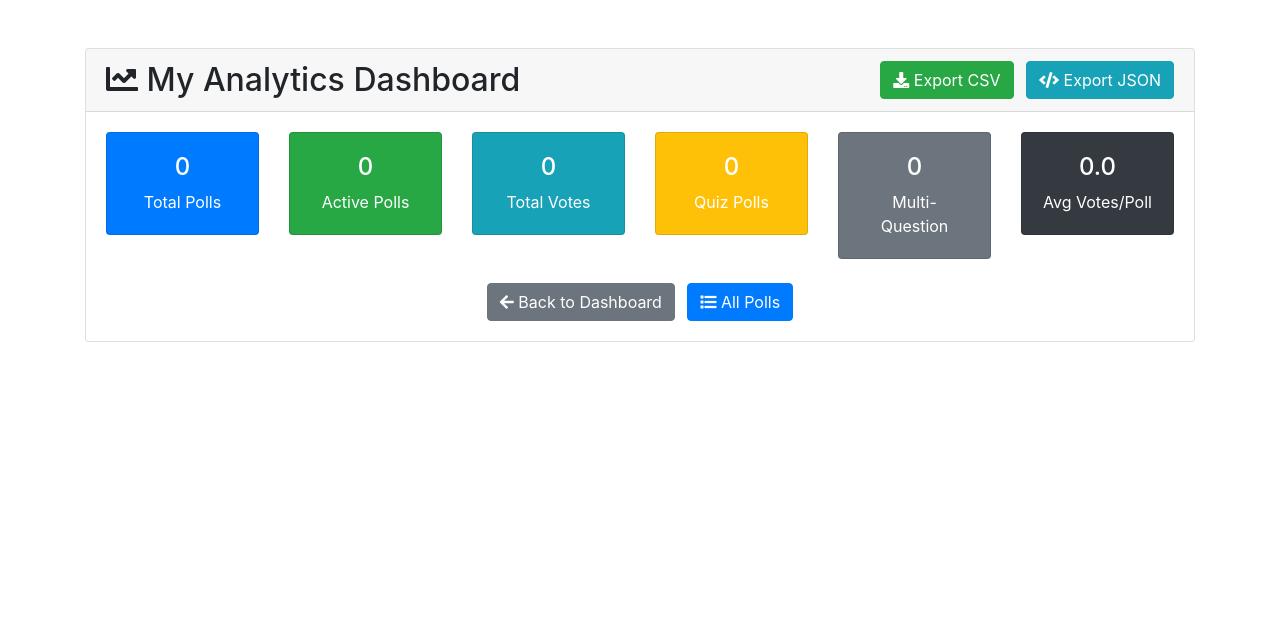
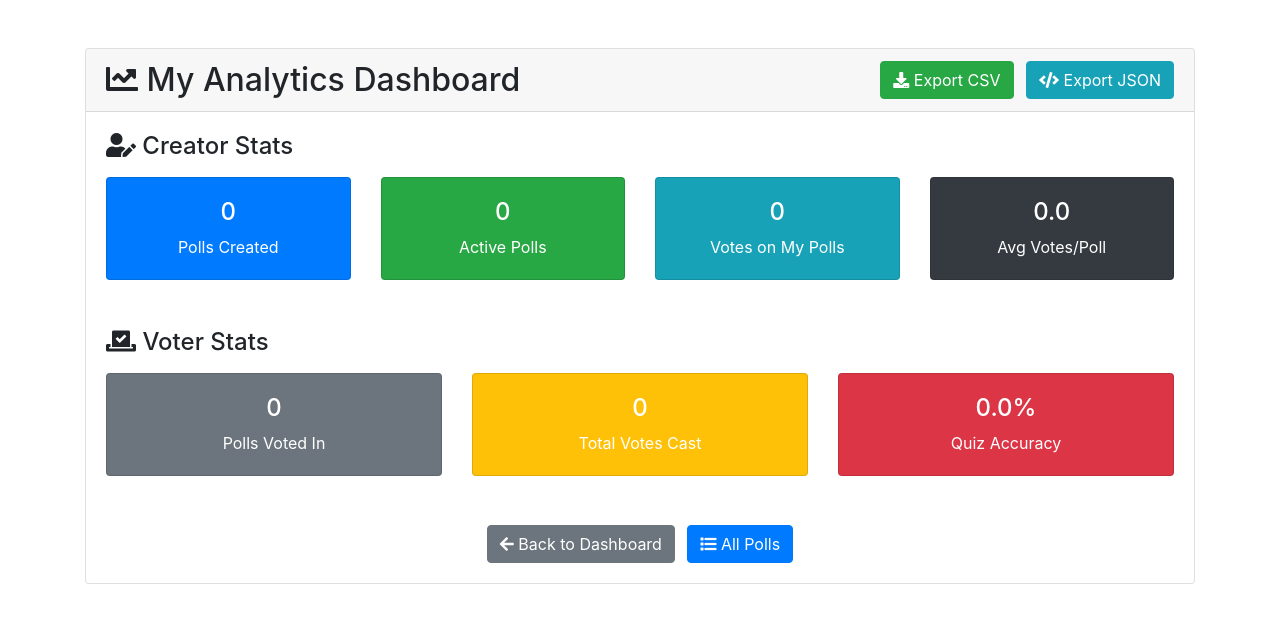
Before and after one commit to Est1ege/Poll-system, a Django app: page /polls/user/analytics/ in a window 1280 px wide. Shown: the part 56-679 px from the top of the page. Run offline with Django 3.2, Linux system fonts and the light colour scheme; the visitor is signed in with stand-in values (Sample User, id 1); data that the repository does not hold is empty; some libraries are stand-ins or nearby versions.

Commit message:
dashboard

```diff
--- a/polls/templates/polls/user_analytics.html
+++ b/polls/templates/polls/user_analytics.html
@@ -5,8 +5,6 @@
 
 {% block content %}
 <div class="container mt-4">
-  <div class="row">
-    <div class="col-md-12">
   <div class="card">
     <div class="card-header d-flex justify-content-between align-items-center">
       <h2 class="mb-0">
@@ -22,102 +20,128 @@
         </a>
       </div>
     </div>
+
     <div class="card-body">
-          <!-- Общая статистика -->
-          <div class="row mb-4">
-            <div class="col-md-2">
+      <!-- Статистика создателя -->
+      <div class="mb-5">
+        <h4 class="mb-3"><i class="fas fa-user-edit"></i> {% trans "Creator Stats" %}</h4>
+        <div class="row">
+          <div class="col-md-3">
             <div class="card bg-primary text-white">
               <div class="card-body text-center">
-                  <h4>{{ total_polls }}</h4>
-                  <p class="mb-0">{% trans "Total Polls" %}</p>
+                <h4>{{ total_polls_created }}</h4>
+                <p class="mb-0">{% trans "Polls Created" %}</p>
               </div>
             </div>
           </div>
-            <div class="col-md-2">
+          <div class="col-md-3">
             <div class="card bg-success text-white">
               <div class="card-body text-center">
-                  <h4>{{ active_polls }}</h4>
+                <h4>{{ active_polls_created }}</h4>
                 <p class="mb-0">{% trans "Active Polls" %}</p>
               </div>
             </div>
           </div>
-            <div class="col-md-2">
+          <div class="col-md-3">
             <div class="card bg-info text-white">
               <div class="card-body text-center">
-                  <h4>{{ total_votes }}</h4>
-                  <p class="mb-0">{% trans "Total Votes" %}</p>
+                <h4>{{ total_votes_on_my_polls }}</h4>
+                <p class="mb-0">{% trans "Votes on My Polls" %}</p>
               </div>
             </div>
           </div>
-            <div class="col-md-2">
-              <div class="card bg-warning text-white">
-                <div class="card-body text-center">
-                  <h4>{{ quiz_polls }}</h4>
-                  <p class="mb-0">{% trans "Quiz Polls" %}</p>
-                </div>
-              </div>
-            </div>
-            <div class="col-md-2">
-              <div class="card bg-secondary text-white">
-                <div class="card-body text-center">
-                  <h4>{{ multi_question_polls }}</h4>
-                  <p class="mb-0">{% trans "Multi-Question" %}</p>
-                </div>
-              </div>
-            </div>
-            <div class="col-md-2">
+          <div class="col-md-3">
             <div class="card bg-dark text-white">
               <div class="card-body text-center">
-                  <h4>{{ total_polls|add:"0"|floatformat:1 }}</h4>
+                <h4>{{ avg_votes_per_poll|floatformat:1 }}</h4>
                 <p class="mb-0">{% trans "Avg Votes/Poll" %}</p>
               </div>
             </div>
           </div>
         </div>
+      </div>
 
+      <!-- Статистика участника -->
+      <div class="mb-4">
+        <h4 class="mb-3"><i class="fas fa-vote-yea"></i> {% trans "Voter Stats" %}</h4>
+        <div class="row">
+          <div class="col-md-4">
+            <div class="card bg-secondary text-white">
+              <div class="card-body text-center">
+                <h4>{{ voted_polls_count }}</h4>
+                <p class="mb-0">{% trans "Polls Voted In" %}</p>
+              </div>
+            </div>
+          </div>
+          <div class="col-md-4">
+            <div class="card bg-warning text-white">
+              <div class="card-body text-center">
+                <h4>{{ total_votes_cast }}</h4>
+                <p class="mb-0">{% trans "Total Votes Cast" %}</p>
+              </div>
+            </div>
+          </div>
+          <div class="col-md-4">
+            <div class="card bg-danger text-white">
+              <div class="card-body text-center">
+                <h4>{{ quiz_accuracy|floatformat:1 }}%</h4>
+                <p class="mb-0">{% trans "Quiz Accuracy" %}</p>
+              </div>
+            </div>
+          </div>
+        </div>
+      </div>
+
+      <!-- Общая статистика -->
+      <div class="row">
         <!-- Топ опросы -->
-          {% if top_polls %}
+        <div class="col-md-6">
+          {% if top_voted_polls %}
             <div class="card mb-4">
               <div class="card-header">
                 <h5 class="mb-0">
-                  <i class="fas fa-trophy"></i>
-                  {% trans "Top Polls by Votes" %}
+                  <i class="fas fa-star"></i>
+                  {% trans "Top Polls You Voted In" %}
+                </h5>
+              </div>
+              <div class="card-body">
+                <ul class="list-group list-group-flush">
+                  {% for poll in top_voted_polls %}
+                    <li class="list-group-item d-flex justify-content-between align-items-center">
+                      <a href="{% url 'polls:results' poll.slug %}">{{ poll.text|truncatewords:6 }}</a>
+                      <span class="badge badge-primary badge-pill">{{ poll.vote_count }} {% trans "votes" %}</span>
+                    </li>
+                  {% endfor %}
+                </ul>
+              </div>
+            </div>
+          {% endif %}
+        </div>
+        <!-- Статистика по месяцам -->
+        <div class="col-md-6">
+          {% if monthly_voting_activity %}
+            <div class="card">
+              <div class="card-header">
+                <h5 class="mb-0">
+                  <i class="fas fa-calendar-alt"></i>
+                  {% trans "Your Voting Activity by Month" %}
                 </h5>
               </div>
               <div class="card-body">
                 <div class="table-responsive">
-                  <table class="table table-striped">
+                  <table class="table table-sm table-striped">
                     <thead>
                       <tr>
-                        <th>{% trans "Poll" %}</th>
-                        <th>{% trans "Votes" %}</th>
-                        <th>{% trans "Status" %}</th>
-                        <th>{% trans "Created" %}</th>
-                        <th>{% trans "Actions" %}</th>
+                        <th>{% trans "Month" %}</th>
+                        <th class="text-right">{% trans "Votes" %}</th>
                       </tr>
                     </thead>
                     <tbody>
-                      {% for poll in top_polls %}
+                      {% for stat in monthly_voting_activity %}
                         <tr>
-                          <td>{{ poll.text|truncatewords:8 }}</td>
-                          <td>
-                            <span class="badge badge-primary">{{ poll.get_vote_count }}</span>
-                          </td>
-                          <td>
-                            {% if poll.active %}
-                              <span class="badge badge-success">{% trans "Active" %}</span>
-                            {% else %}
-                              <span class="badge badge-secondary">{% trans "Ended" %}</span>
-                            {% endif %}
-                          </td>
-                          <td>{{ poll.created_at|date:"d.m.Y" }}</td>
-                          <td>
-                            <a href="{% url 'polls:results' poll.slug %}" class="btn btn-sm btn-success mr-1">
-                              <i class="fas fa-chart-pie"></i>
-                            </a>
-                            <a href="{% url 'polls:analytics' poll.slug %}" class="btn btn-sm btn-info">
-                              <i class="fas fa-chart-line"></i>
-                            </a>
+                          <td>{{ stat.month|date:"F Y" }}</td>
+                          <td class="text-right">
+                            <span class="badge badge-success">{{ stat.count }}</span>
                           </td>
                         </tr>
                       {% endfor %}
--- a/polls/urls.py
+++ b/polls/urls.py
@@ -6,28 +6,28 @@ app_name = 'polls'
 urlpatterns = [
     path('', views.poll_list, name='list'),
     path('add/', views.poll_add, name='add'),
-    path('<slug:slug>/', views.poll_detail, name='detail'),
-    path('<slug:slug>/vote/', views.poll_vote, name='vote'),
-    path('<slug:slug>/results/', views.results_view, name='results'),
     path('user/', views.list_by_user, name='list_by_user'),
     path('user/analytics/', views.user_analytics, name='user_analytics'),
     path('user/export/', views.export_user_data, name='export_user_data'),
     path('global/analytics/', views.global_analytics, name='global_analytics'),
     path('global/export/', views.export_global_data, name='export_global_data'),
-    path('<slug:slug>/edit/choice/add/', views.add_choice, name='add_choice'),
+    path('groups/', views.user_groups, name='user_groups'),
     path('choice/<int:choice_id>/edit/', views.choice_edit, name='choice_edit'),
     path('choice/<int:choice_id>/delete/', views.choice_delete, name='choice_delete'),
+    path('access/<slug:slug>/', views.manage_poll_access, name='manage_access'),
+    path('discussion/<slug:slug>/add/', views.add_discussion_ajax, name='add_discussion_ajax'),
+    path('discussion/<slug:slug>/get/', views.get_discussions_ajax, name='get_discussions_ajax'),
+    path('<slug:slug>/', views.poll_detail, name='detail'),
+    path('<slug:slug>/vote/', views.poll_vote, name='vote'),
+    path('<slug:slug>/results/', views.results_view, name='results'),
+    path('<slug:slug>/edit/choice/add/', views.add_choice, name='add_choice'),
     path('<slug:slug>/end_poll/', views.end_poll, name='end_poll'),
     path('<slug:slug>/invite/', views.poll_invite, name='invite'),
     path('<slug:slug>/analytics/', views.poll_analytics, name='analytics'),
     path('<slug:slug>/export/', views.export_results, name='export'),
-    path('groups/', views.user_groups, name='user_groups'),
-    path('access/<slug:slug>/', views.manage_poll_access, name='manage_access'),
     path('<slug:slug>/share/', views.share_poll, name='share'),
     path('<slug:slug>/edit/', views.poll_edit, name='edit'),
     path('<slug:slug>/delete/', views.poll_delete, name='delete'),
     path('<int:poll_id>/discussion/', views.discussion, name='discussion'),
     path('<int:poll_id>/discussion/post/', views.post_comment, name='post_comment'),
-    path('discussion/<slug:slug>/add/', views.add_discussion_ajax, name='add_discussion_ajax'),
-    path('discussion/<slug:slug>/get/', views.get_discussions_ajax, name='get_discussions_ajax'),
 ]
--- a/polls/views.py
+++ b/polls/views.py
@@ -340,7 +340,9 @@ def choice_delete(request, choice_id):
 
 def poll_detail(request, slug):
     try:
+        print(f"[INFO] Попытка отображения опроса с slug: {slug}")
         poll = get_object_or_404(Poll, slug=slug)
+
         if not poll.active:
             print(f"[INFO] Опрос {slug} неактивен, перенаправление на результаты")
             return redirect('polls:results', slug=slug)
@@ -363,6 +365,10 @@ def poll_detail(request, slug):
             'user_has_voted': user_has_voted,
             'is_owner': is_owner,
         })
+    except Poll.DoesNotExist:
+        print(f"[ERROR] Опрос с slug '{slug}' не найден в базе данных")
+        messages.error(request, f"Опрос не найден. Возможно, он был удален или перемещен.")
+        return redirect('polls:list')
     except Exception as e:
         print(f"[ERROR] Ошибка в poll_detail: {str(e)}")
         messages.error(request, f"Ошибка при отображении опроса: {e}")
@@ -803,46 +809,50 @@ def post_comment(request, poll_id):
 @login_required
 def user_analytics(request):
     try:
-        # Получаем все опросы пользователя
-        user_polls = Poll.objects.filter(owner=request.user).order_by('-pub_date')
+        # --- Статистика создателя ---
+        creator_polls = Poll.objects.filter(owner=request.user)
+        total_polls_created = creator_polls.count()
+        active_polls_created = creator_polls.filter(active=True).count()
+        total_votes_on_my_polls = Vote.objects.filter(question__poll__owner=request.user).count()
+        avg_votes_per_poll = total_votes_on_my_polls / total_polls_created if total_polls_created > 0 else 0
 
-        # Общая статистика
-        total_polls = user_polls.count()
-        active_polls = user_polls.filter(active=True).count()
-        total_votes = sum(poll.get_vote_count for poll in user_polls)
+        # --- Статистика голосующего ---
+        user_votes = Vote.objects.filter(user=request.user)
+        total_votes_cast = user_votes.count()
+        voted_polls_count = user_votes.values('question__poll').distinct().count()
 
-        # Статистика по типам опросов
-        quiz_polls = user_polls.filter(is_quiz=True).count()
-        multi_question_polls = user_polls.filter(is_multi_question=True).count()
+        # Статистика по квизам
+        quiz_votes = user_votes.filter(question__poll__is_quiz=True)
+        correct_quiz_votes = quiz_votes.filter(choice__is_correct=True).count()
+        quiz_accuracy = (correct_quiz_votes / quiz_votes.count() * 100) if quiz_votes.count() > 0 else 0
 
-        # Топ опросы по количеству голосов
-        top_polls = sorted(user_polls, key=lambda x: x.get_vote_count, reverse=True)[:5]
+        # --- Общая статистика ---
+        # Топ-5 самых популярных опросов, в которых голосовал пользователь
+        top_voted_polls = Poll.objects.filter(questions__vote__user=request.user).annotate(
+            vote_count=Count('questions__vote')
+        ).order_by('-vote_count')[:5]
 
-        # Статистика по месяцам
-        monthly_stats = user_polls.annotate(
-            month=TruncMonth('created_at')
-        ).values('month').annotate(
-            count=Count('id')
-        ).order_by('month')
-
-        # Статистика голосования по месяцам
-        monthly_votes = Vote.objects.filter(
-            question__poll__owner=request.user
-        ).annotate(
+        # Активность голосования по месяцам
+        monthly_voting_activity = user_votes.annotate(
             month=TruncMonth('created_at')
         ).values('month').annotate(
             count=Count('id')
         ).order_by('month')
 
         context = {
-            'total_polls': total_polls,
-            'active_polls': active_polls,
-            'total_votes': total_votes,
-            'quiz_polls': quiz_polls,
-            'multi_question_polls': multi_question_polls,
-            'top_polls': top_polls,
-            'monthly_stats': list(monthly_stats),
-            'monthly_votes': list(monthly_votes),
+            # Статистика создателя
+            'total_polls_created': total_polls_created,
+            'active_polls_created': active_polls_created,
+            'total_votes_on_my_polls': total_votes_on_my_polls,
+            'avg_votes_per_poll': avg_votes_per_poll,
+            # Статистика голосующего
+            'total_votes_cast': total_votes_cast,
+            'voted_polls_count': voted_polls_count,
+            'correct_quiz_votes': correct_quiz_votes,
+            'quiz_accuracy': quiz_accuracy,
+            # Общая статистика
+            'top_voted_polls': top_voted_polls,
+            'monthly_voting_activity': list(monthly_voting_activity),
         }
 
         print(f"[INFO] Общая аналитика пользователя отображена для {request.user.username}")
@@ -1007,17 +1017,16 @@ def global_analytics(request):
         ).filter(vote_count__gt=0).order_by('-vote_count')[:10]
 
         # Статистика по дням недели
-        from django.db.models.functions import ExtractDayOfWeek
+        from django.db.models.functions import Extract
         votes_by_day = Vote.objects.annotate(
-            day_of_week=ExtractDayOfWeek('created_at')
+            day_of_week=Extract('created_at', 'dow')
         ).values('day_of_week').annotate(
             count=Count('id')
         ).order_by('day_of_week')
 
         # Статистика по часам
-        from django.db.models.functions import ExtractHour
         votes_by_hour = Vote.objects.annotate(
-            hour=ExtractHour('created_at')
+            hour=Extract('created_at', 'hour')
         ).values('hour').annotate(
             count=Count('id')
         ).order_by('hour')
```
Also changed, not shown: other parts of polls/templates/polls/user_analytics.html (+0 -70 lines). Lines whose indentation alone changed are shown as unchanged.
